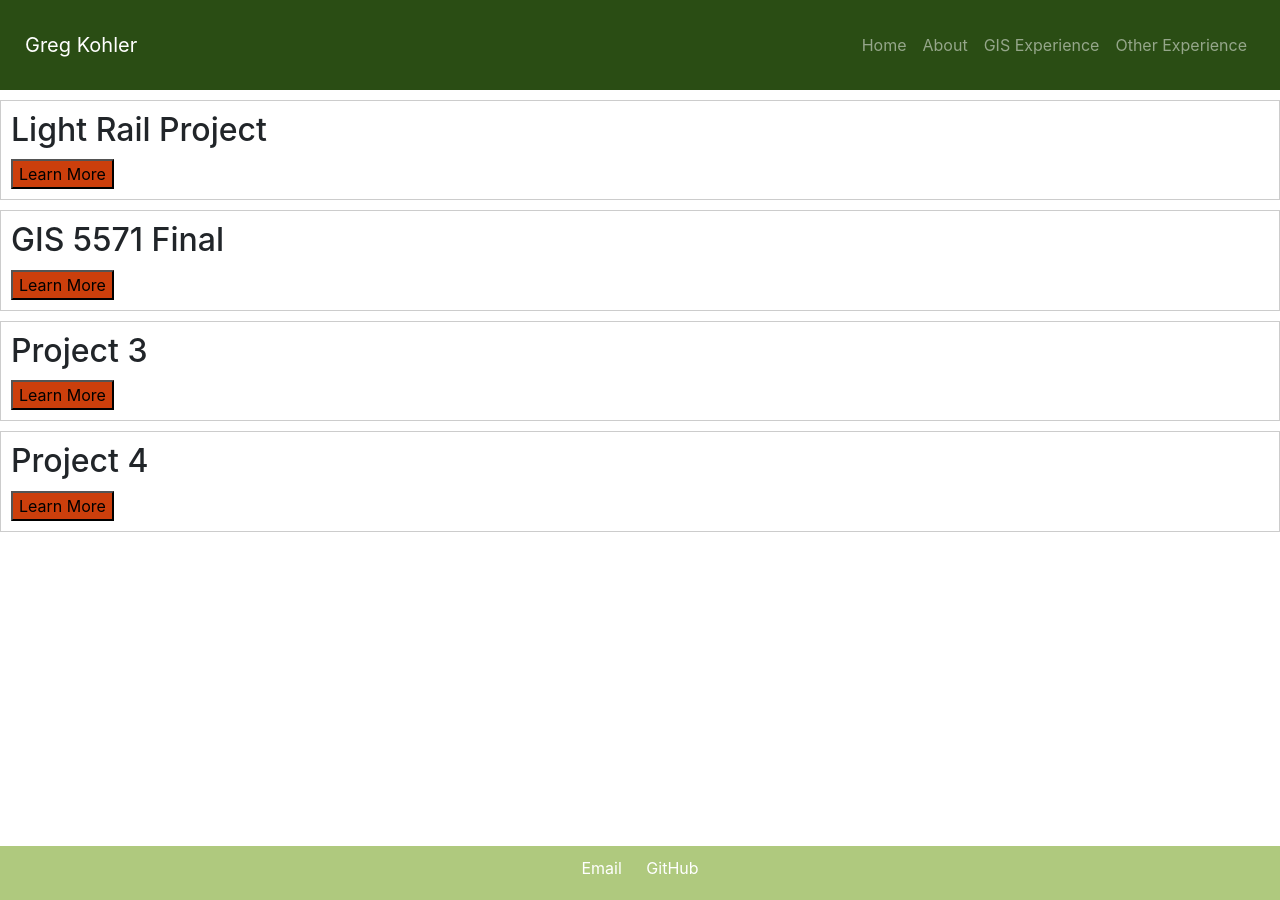
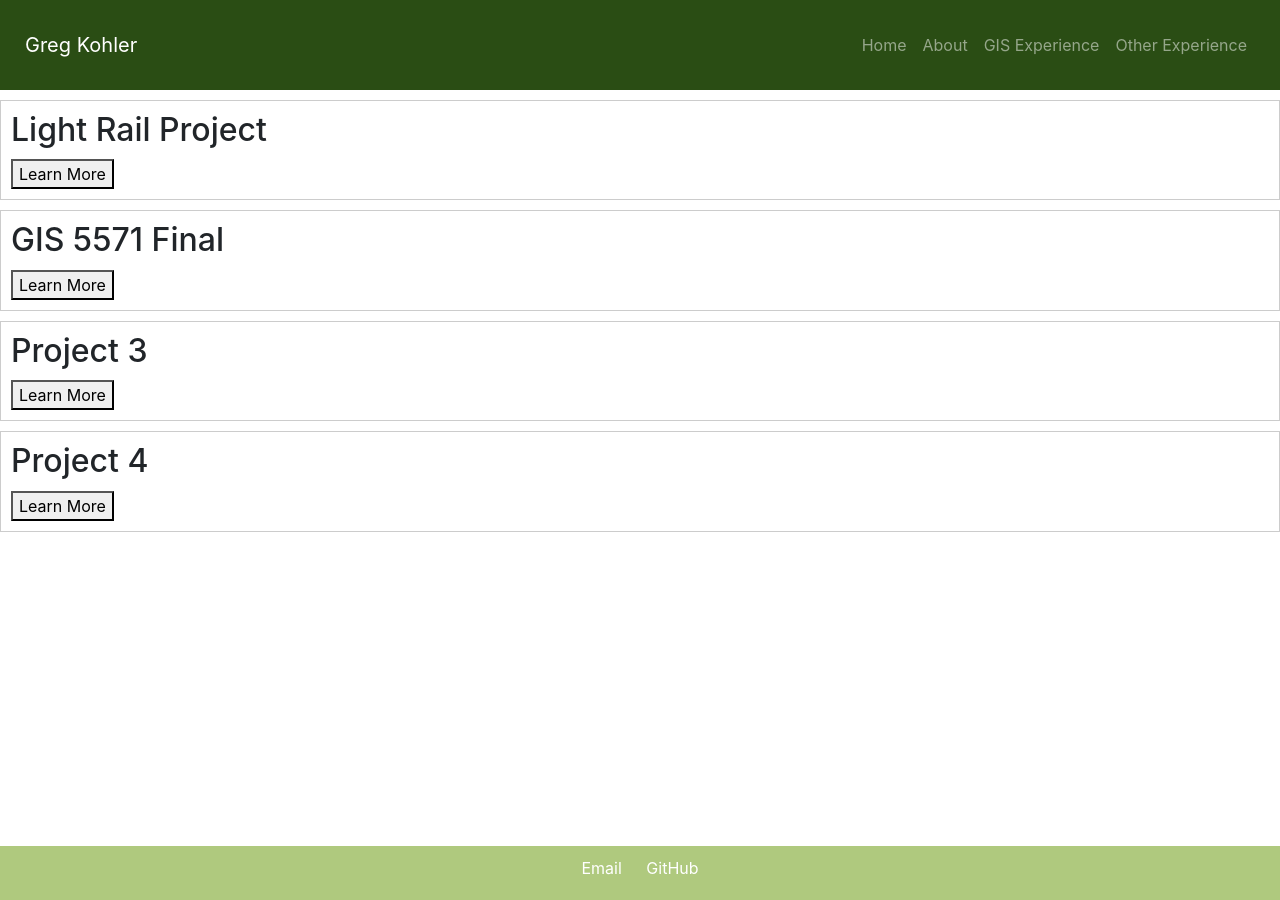
Before and after one commit to greg-kohler/myportfolio, a Jekyll site: the page built from gis.html, in a window 1280 px wide. Built offline with Jekyll 4.4.1, drawn with Linux system fonts in a browser that asks for light colours.

Commit message:
Update gis.html

```diff
--- a/gis.html
+++ b/gis.html
@@ -24,7 +24,6 @@ Title: GIS Experience - Greg Kohler
 
         .toggle-button {
             margin-top: 10px;
-            background-color: #CC3F0C;
         }
 
         .project-details {
```
